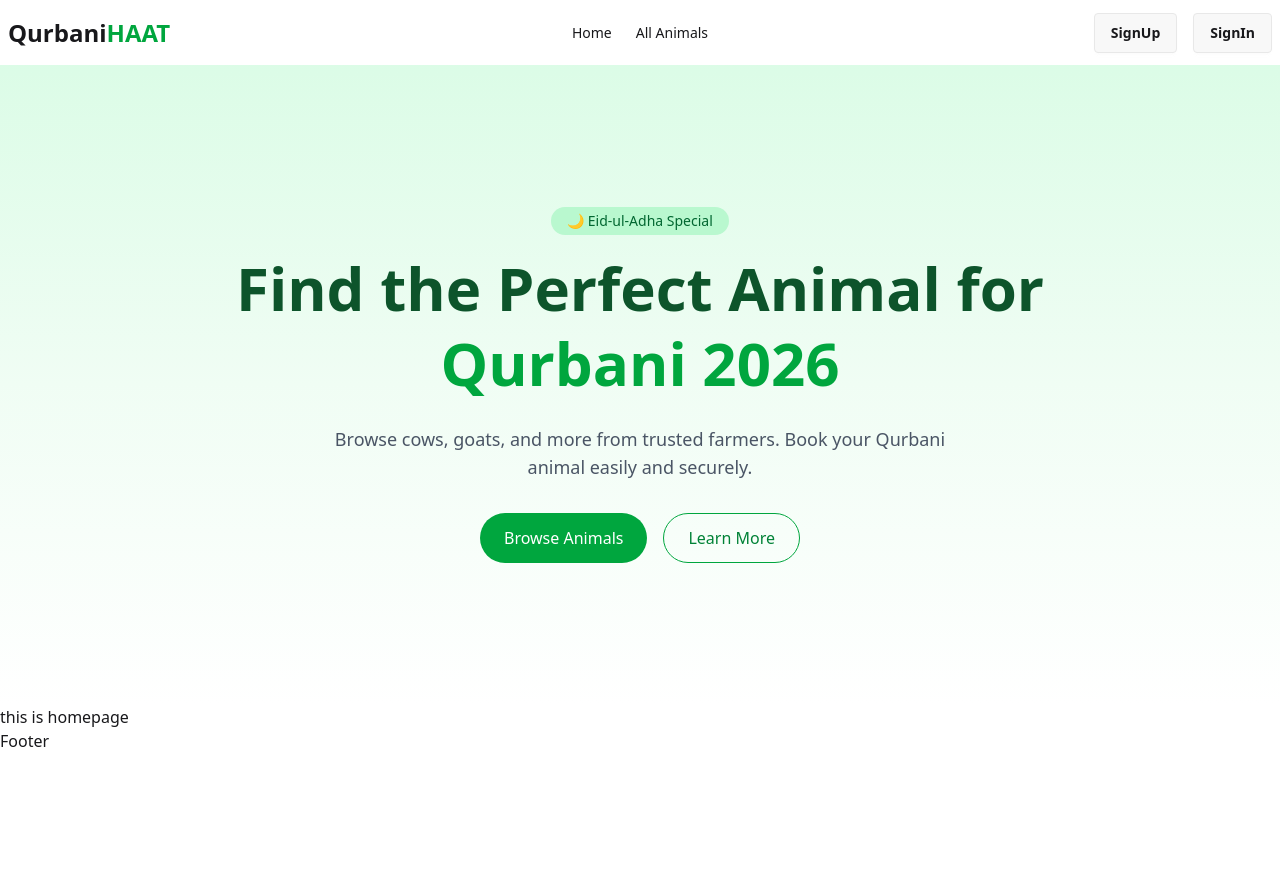
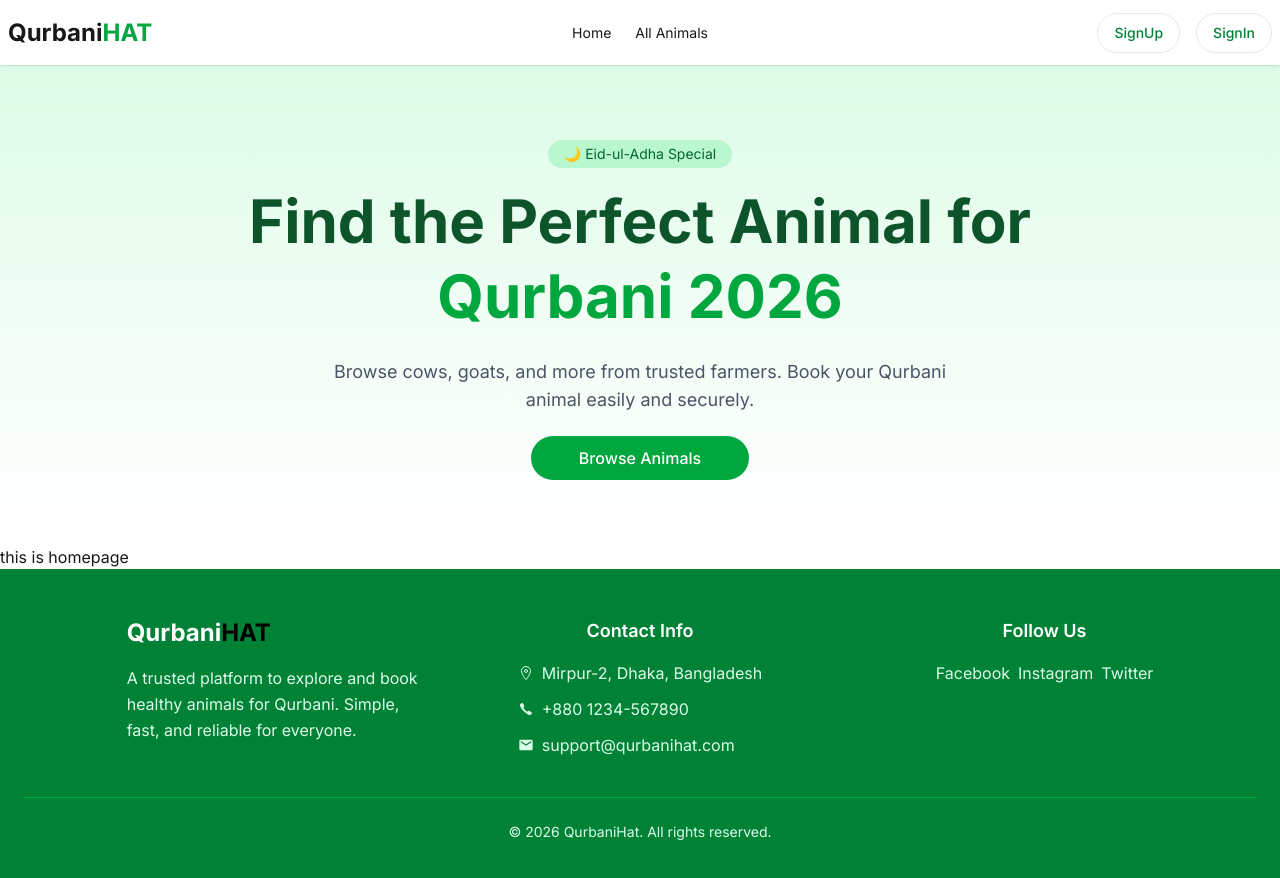
Before and after one commit to sazeeb-saha/qurbani-haat, a Next.js app: page / in a window 1280 px wide. Shown: the top 878 px of the page. Before the commit the page ends 800 px from the top, so only its background shows below. Built offline with nearby package versions, Linux system fonts and the light colour scheme.

Commit message:
add and style footer & add font

```diff
--- a/package.json
+++ b/package.json
@@ -11,7 +11,8 @@
   "dependencies": {
     "next": "16.2.4",
     "react": "19.2.4",
-    "react-dom": "19.2.4"
+    "react-dom": "19.2.4",
+    "react-icons": "^5.6.0"
   },
   "devDependencies": {
     "@tailwindcss/postcss": "^4",
--- a/src/app/layout.js
+++ b/src/app/layout.js
@@ -1,21 +1,14 @@
-import { Geist, Geist_Mono } from "next/font/google";
+import { Inter } from "next/font/google";
 import "./globals.css";
 import Navbar from "@/components/Navbar";
 import Footer from "@/components/Footer";
 
-const geistSans = Geist({
-  variable: "--font-geist-sans",
-  subsets: ["latin"],
-});
-
-const geistMono = Geist_Mono({
-  variable: "--font-geist-mono",
-  subsets: ["latin"],
-});
+const inter = Inter({ subsets: ["latin"] });
 
 export const metadata = {
-  title: "Create Next App",
-  description: "Generated by create next app",
+  title: "QurbaniHAT",
+  description:
+    "A trusted platform to explore and book healthy animals for Qurbani. Simple, fast, and reliable for everyone.",
 };
 
 export default function RootLayout({ children }) {
@@ -23,7 +16,7 @@ export default function RootLayout({ children }) {
     <html
       lang="en"
       data-theme="light"
-      className={`${geistSans.variable} ${geistMono.variable} h-full antialiased`}
+      className={`${inter.className}  h-full antialiased`}
     >
       <body>
         <Navbar />
--- a/src/components/Banner.jsx
+++ b/src/components/Banner.jsx
@@ -1,36 +1,35 @@
+import Link from "next/link";
 import React from "react";
 
 const Hero = () => {
   return (
     <div
-      className="relative w-full min-h-[80vh] flex items-center justify-center px-6 md:px-20
+      className="relative w-full min-h-[60vh] flex items-center justify-center px-6 md:px-20
     bg-linear-to-b from-green-100 via-green-50 to-white overflow-hidden"
     >
       <div className="max-w-5xl text-center z-10">
-        {/* Badge */}
         <p className="inline-block bg-green-200 text-green-800 px-4 py-1 rounded-full text-sm mb-4">
           🌙 Eid-ul-Adha Special
         </p>
 
-        {/* Heading */}
         <h1 className="text-4xl md:text-6xl font-bold text-green-900 leading-tight">
           Find the Perfect Animal for <br />
           <span className="text-green-600">Qurbani 2026</span>
         </h1>
 
-        {/* Description */}
         <p className="mt-6 text-gray-600 text-lg max-w-2xl mx-auto">
           Browse cows, goats, and more from trusted farmers. Book your Qurbani
           animal easily and securely.
         </p>
 
         <div className="mt-8 flex flex-col md:flex-row gap-4 justify-center">
-          <button className="bg-green-600 hover:bg-green-700 text-white px-6 py-3 rounded-full transition">
-            Browse Animals
-          </button>
-
-          <button className="border border-green-600 text-green-700 px-6 py-3 rounded-full hover:bg-green-100 transition">
-            Learn More
+          <button>
+            <Link
+              href={"/animals"}
+              className="bg-green-600 hover:bg-green-700 text-white font-medium px-12 py-3 rounded-full transition"
+            >
+              Browse Animals
+            </Link>
           </button>
         </div>
       </div>
--- a/src/components/Footer.jsx
+++ b/src/components/Footer.jsx
@@ -1,7 +1,71 @@
 import React from "react";
+import { IoIosCall } from "react-icons/io";
+import { IoLocationOutline } from "react-icons/io5";
+import { MdEmail } from "react-icons/md";
 
 const Footer = () => {
-  return <div>Footer</div>;
+  return (
+    <footer className="bg-green-700 text-white">
+      <div className="container mx-auto px-4 md:px-6 py-12">
+        {/* Grid */}
+        <div className=" lg:w-10/12 mx-auto grid grid-cols-1 md:grid-cols-3 gap-12">
+          {/* Brand */}
+          <div className="flex flex-col items-start">
+            <h2 className="text-2xl font-bold">
+              Qurbani<span className="text-black">HAT</span>
+            </h2>
+
+            <p className="mt-4 text-green-100 leading-relaxed">
+              A trusted platform to explore and book healthy animals for
+              Qurbani. Simple, fast, and reliable for everyone.
+            </p>
+          </div>
+
+          {/* Contact */}
+          <div className="flex flex-col items-start md:items-center">
+            <h3 className="text-lg font-semibold mb-4">Contact Info</h3>
+
+            <div className="space-y-3 text-green-100">
+              <p className="flex items-center gap-2">
+                <IoLocationOutline />
+                Mirpur-2, Dhaka, Bangladesh
+              </p>
+
+              <p className="flex items-center gap-2">
+                <IoIosCall />
+                +880 1234-567890
+              </p>
+
+              <p className="flex items-center gap-2">
+                <MdEmail />
+                support@qurbanihat.com
+              </p>
+            </div>
+          </div>
+
+          {/* Social */}
+          <div className="flex flex-col items-start md:items-end ">
+            <div>
+              <h3 className="text-lg font-semibold mb-4 md:text-center">
+                Follow Us
+              </h3>
+
+              <div className="flex flex-row gap-2 text-green-100">
+                <a className="hover:text-white transition">Facebook</a>
+                <a className="hover:text-white transition">Instagram</a>
+                <a className="hover:text-white transition">Twitter</a>
+              </div>
+            </div>
+          </div>
+        </div>
+
+        {/* Bottom */}
+        <div className="border-t border-green-600 mt-10 pt-6 text-center text-green-100 text-sm">
+          © {new Date().getFullYear()} QurbaniHat. All rights reserved.
+        </div>
+      </div>
+    </footer>
+  );
 };
 
 export default Footer;
--- a/src/components/Navbar.jsx
+++ b/src/components/Navbar.jsx
@@ -3,7 +3,7 @@ import React from "react";
 
 const Navbar = () => {
   return (
-    <div className=" bg-base-100 shadow-sm">
+    <div className=" sticky top-0 z-50 bg-base-100 shadow-sm">
       <div className="navbar container  mx-auto ">
         <div className="navbar-start">
           <div className="dropdown">
@@ -38,7 +38,7 @@ const Navbar = () => {
             </ul>
           </div>
           <Link href={"/"} className="text-2xl font-bold">
-            Qurbani<span className="text-green-600">HAAT</span>
+            Qurbani<span className="text-green-600">HAT</span>
           </Link>
         </div>
         <div className="navbar-center hidden md:flex">
@@ -54,11 +54,23 @@ const Navbar = () => {
         </div>
         <div className="navbar-end">
           <ul className="flex items-center gap-4">
-            <li className="btn">
-              <Link href={"/signup"}>SignUp</Link>
+            <li>
+              <Link
+                href={"/signup"}
+                className=" btn px-4 py-2 rounded-full bg-white text-green-700 font-medium
+hover:bg-gray-100 transition"
+              >
+                SignUp
+              </Link>
             </li>
-            <li className="btn">
-              <Link href={"/signin"}>SignIn</Link>
+            <li>
+              <Link
+                href={"/signin"}
+                className="btn px-4 py-2 rounded-full bg-white text-green-700 font-medium
+hover:bg-gray-100 transition"
+              >
+                SignIn
+              </Link>
             </li>
           </ul>
         </div>
```
Also changed, not shown: 1 other file (tests, documents, lock files or other folders).
